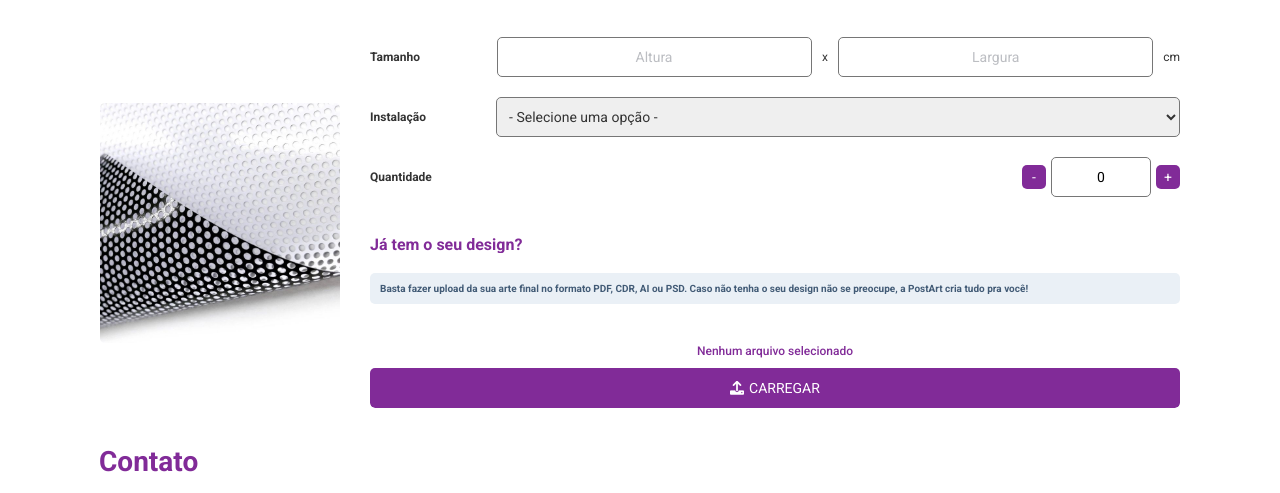
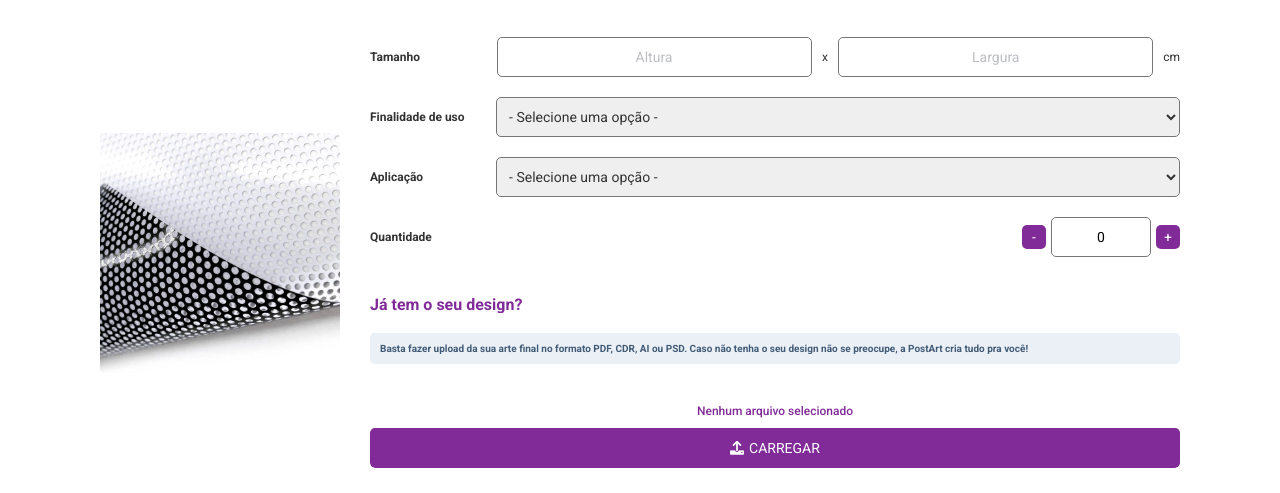
Before and after one commit to junior-s-developer/postart, a plain HTML site: page perforated-sticker.html in a window 1280 px wide. Shown: the part 270-763 px from the top of the page. Drawn offline with nearby package versions, Linux system fonts and the light colour scheme.

Commit message:
02/07/2024
02/07/2024

```diff
--- a/css/product.css
+++ b/css/product.css
@@ -232,7 +232,7 @@ fieldset .input-measures input {
 }
 
 .content-vehicle-atributs-select .select {
-    display: block;
+    /*display: block;*/
 }
 
 .content-vehicle-atributs-select .select:last-child {
@@ -240,8 +240,8 @@ fieldset .input-measures input {
  }
 
 .content-select-vehicle .select-vehicle .lbl-attributes {
-    width: 100%;
-    height: 100%;
+    /*width: 100%;
+    height: 100%;*/
     margin-bottom: 5px;
     /*border: solid 1px red;*/
 }
--- a/js/product.js
+++ b/js/product.js
@@ -73,7 +73,7 @@ function showDivInstalation() {
 
     if(instalation.value === '1') {
         fieldset_content_vehicle.style.display = 'flex';
-        content_vehicle_atributs_select.style.display = 'flex';
+        content_vehicle_atributs_select.style.display = 'block';
         others.style.display = 'none';
     } else if(instalation.value === '2') {
         others.style.display = 'block';
--- a/perforated-sticker.html
+++ b/perforated-sticker.html
@@ -68,7 +68,7 @@
 
                     <div class="select">
 
-                        <label for="select" class="lbl-attributes">Instalação</label>
+                        <label for="select" class="lbl-attributes">Finalidade de uso</label>
 
                         <select id="installation" class="options" onchange="showDivInstalation()">
 
@@ -137,7 +137,7 @@
 
                     <div class="content-vehicle-atributs-select">
 
-                        <label for="select" id="lbl-attributes" class="lbl-attributes"></label>
+                        <!--<label for="select" id="lbl-attributes" class="lbl-attributes"></label>-->
 
                         <div class="content-select-vehicle">
 
@@ -199,6 +199,20 @@
                             </div>
 
                         </div>
+
+                    </div>
+
+                    <div class="select">
+
+                        <label for="select" class="lbl-attributes">Aplicação</label>
+
+                        <select id="installation" class="options" onchange="showDivInstalation()">
+
+                            <option value="" hidden>- Selecione uma opção -</option>
+                            <option value="1">Pelo Cliente</option>
+                            <option value="2">Pela Empresa</option>
+
+                        </select>
 
                     </div>
 
```
